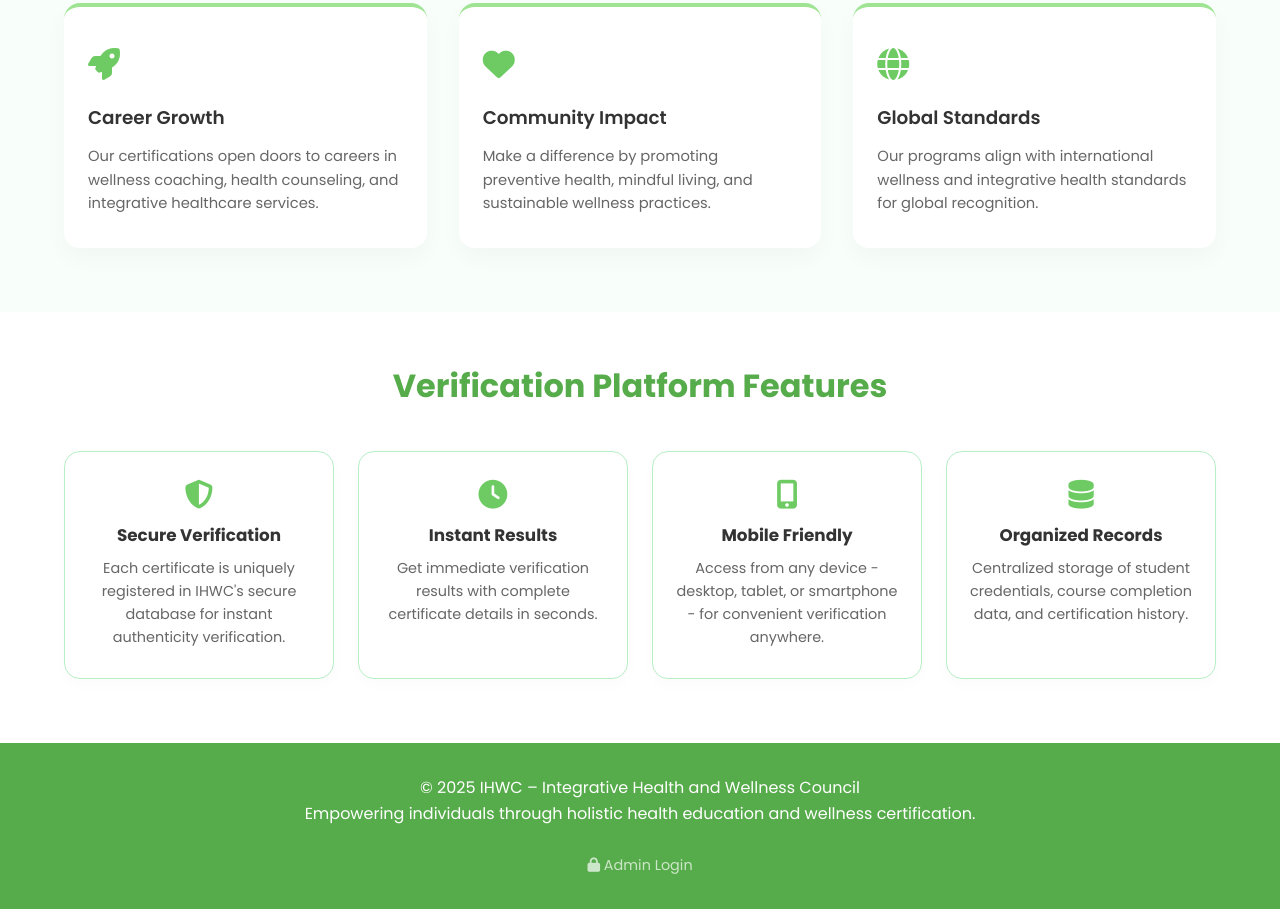
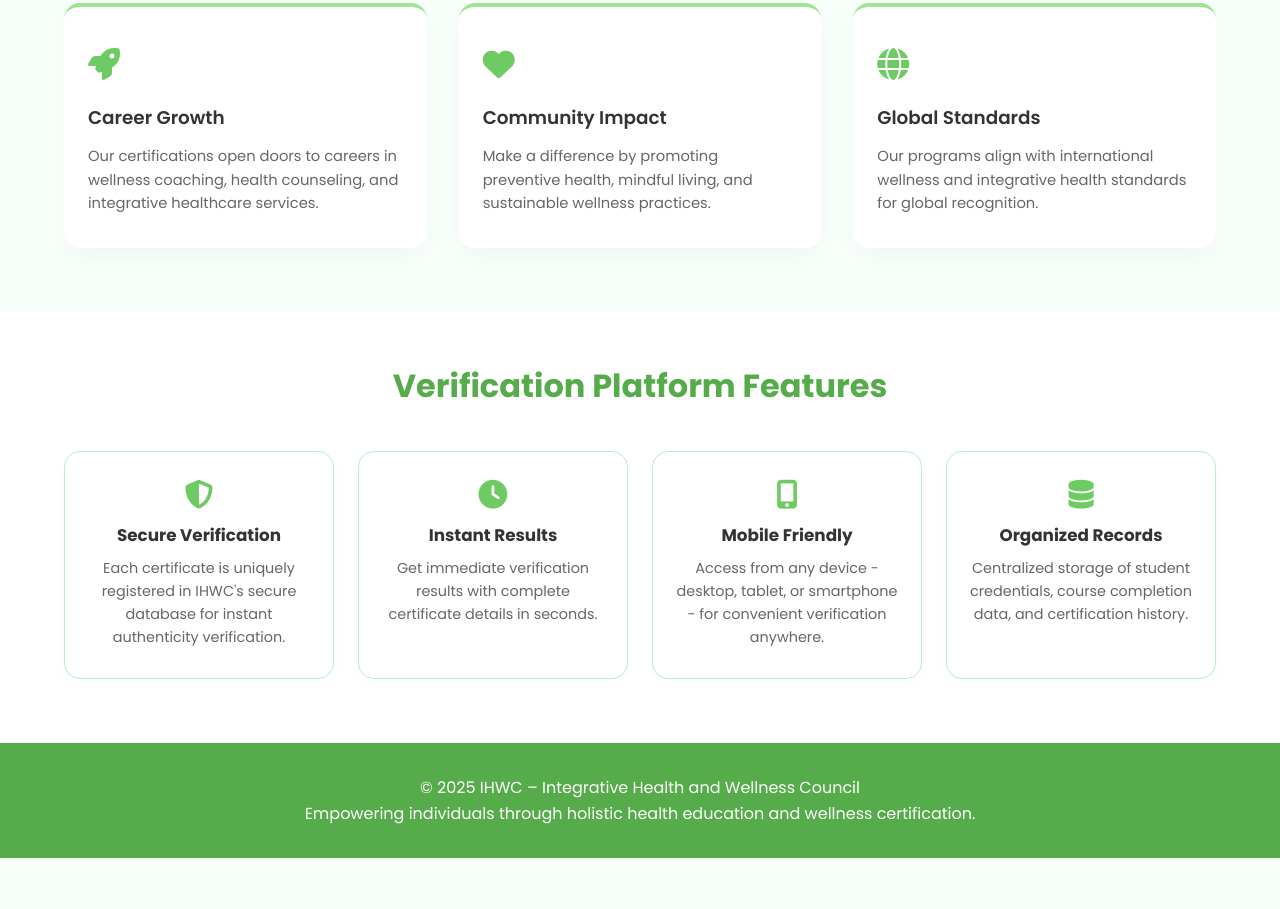
Before and after one commit to ameennm/IHWC, a plain HTML site: page index.html in a window 1280 px wide. Shown: the part 1441-2350 px from the top of the page. After the commit the page ends 2299 px from the top, so only its background shows below. Drawn offline with nearby package versions, Linux system fonts and the light colour scheme.

Commit message:
chore: remove admin login link and extra line breaks from footer

```diff
--- a/index.html
+++ b/index.html
@@ -298,8 +298,6 @@
     <footer>
         <p>© 2025 IHWC – Integrative Health and Wellness Council</p>
         <p>Empowering individuals through holistic health education and wellness certification.</p>
-        <br>
-        <a href="#adminpage"><i class="fas fa-lock"></i> Admin Login</a>
     </footer>
 
     <script src="https://cdn.jsdelivr.net/npm/@supabase/supabase-js@2"></script>
```
